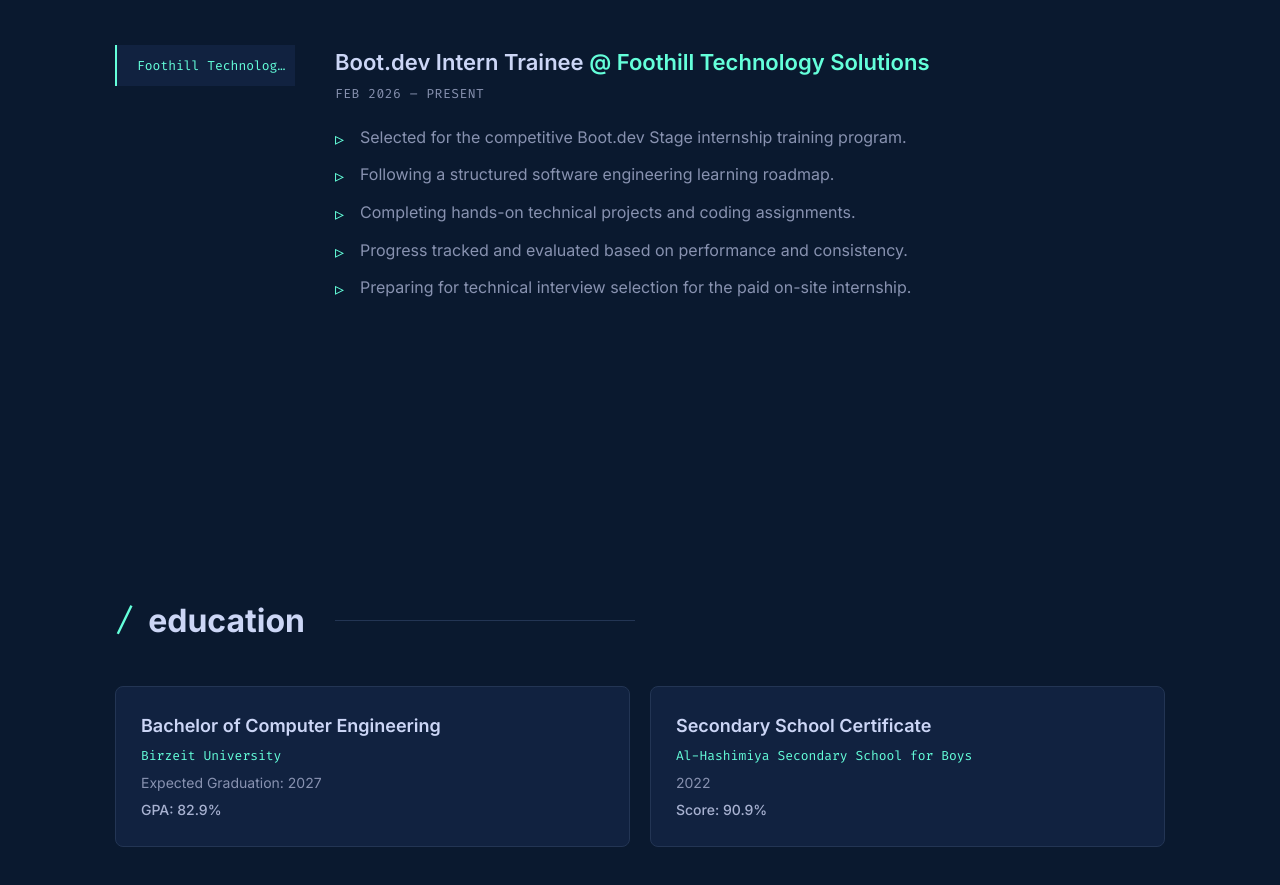
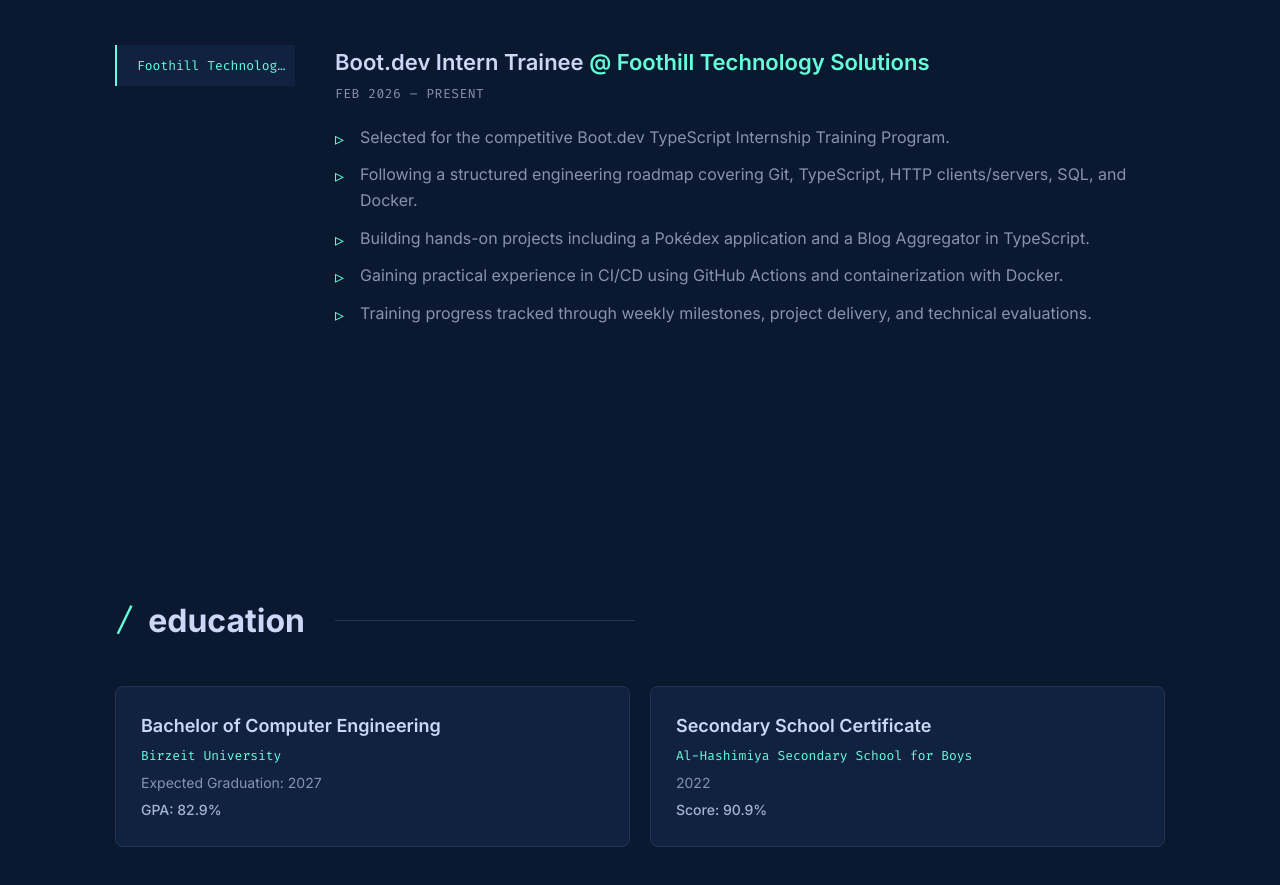
Before and after one commit to alaax159/Portfolio, a React (Vite) app: page / in a window 1280 px wide. Shown: the part 1732-2617 px from the top of the page. Built offline with nearby package versions, Linux system fonts and the light colour scheme.

Commit message:
Update portfolio

```diff
--- a/src/data/portfolioData.ts
+++ b/src/data/portfolioData.ts
@@ -73,11 +73,11 @@
         title: "Boot.dev Intern Trainee",
         date: "Feb 2026 – Present",
         bullets: [
-            "Selected for the competitive Boot.dev Stage internship training program.",
-            "Following a structured software engineering learning roadmap.",
-            "Completing hands-on technical projects and coding assignments.",
-            "Progress tracked and evaluated based on performance and consistency.",
-            "Preparing for technical interview selection for the paid on-site internship.",
+            "Selected for the competitive Boot.dev TypeScript Internship Training Program.",
+            "Following a structured engineering roadmap covering Git, TypeScript, HTTP clients/servers, SQL, and Docker.",
+            "Building hands-on projects including a Pokédex application and a Blog Aggregator in TypeScript.",
+            "Gaining practical experience in CI/CD using GitHub Actions and containerization with Docker.",
+            "Training progress tracked through weekly milestones, project delivery, and technical evaluations.",
         ],
     },
 ];
```
